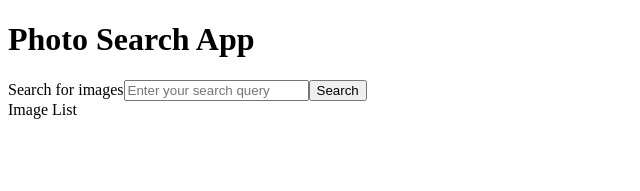
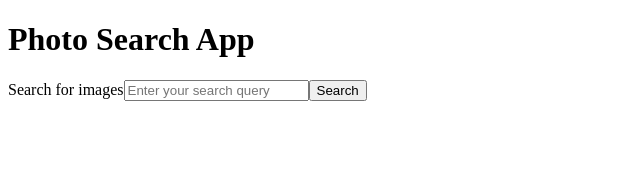
Before and after one commit to mayariii/image-search, a React (Create React App) app: page / in a window 1280 px wide. Shown: the top 191 px of the page, without its empty margins (0-640 px from the left). Built offline with nearby package versions, Linux system fonts and the light colour scheme.

Commit message:
render images as list from API data

```diff
--- a/src/components/App.tsx
+++ b/src/components/App.tsx
@@ -3,10 +3,15 @@ import config from '../config';
 import SearchForm from './SearchForm';
 import ImageList from './ImageList';
 import axios from 'axios';
+import { useState } from 'react';
+
+
 
 const accessKey = config.access_key;
 
 const App = () => {
+
+    const [images, setImages] = useState<[]>([]);
 
     const onFormSubmit = async (term: string) => {
         const response = await axios.get('https://api.unsplash.com/search/photos',
@@ -17,15 +22,14 @@ const App = () => {
             }
         }
         )
-
-        console.log(response);
-}
-
+        setImages(response.data.results);
+        console.log(response.data.results)
+    }
 
     return (
      <div>
          <SearchForm onSubmit={onFormSubmit}/>
-         <ImageList />
+         <ImageList images={images}/>
     </div>
     );
 }
--- a/src/components/ImageList.tsx
+++ b/src/components/ImageList.tsx
@@ -1,9 +1,18 @@
-import React from 'react';
+import React, { FC } from 'react';
 
-const ImageList = () => {
+interface ImageListProps {
+    images: any[]
+}
+
+const ImageList: FC<ImageListProps> = (props) => {
+
+    const images = props.images.map(({ description, id, urls }) =>
+        {
+            return <img key={id} src={urls.regular} alt={description}/>
+        });
 
     return (
-        <div>Image List</div>
+        <div>{images}</div>
     )
 }
 
```
